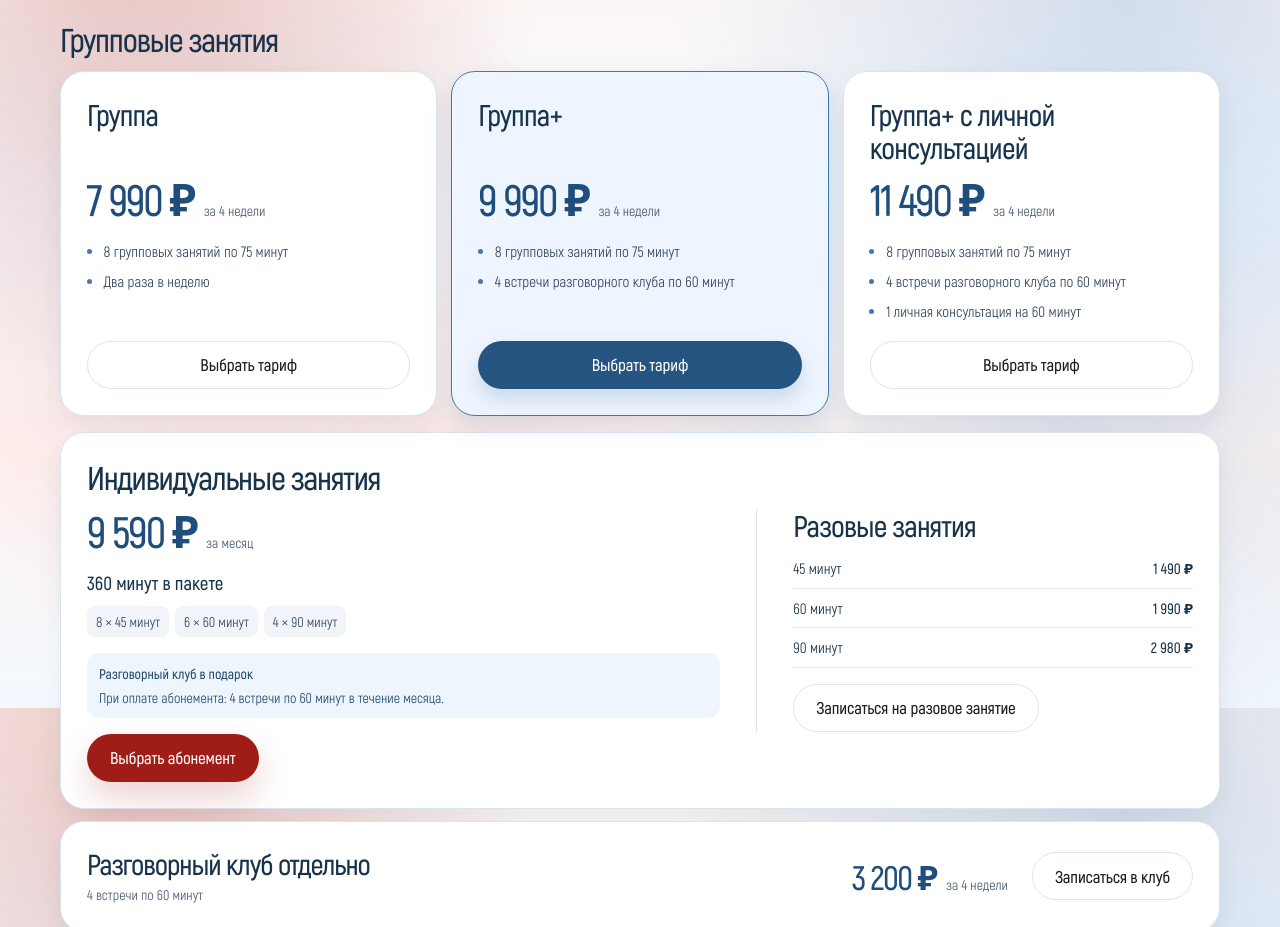
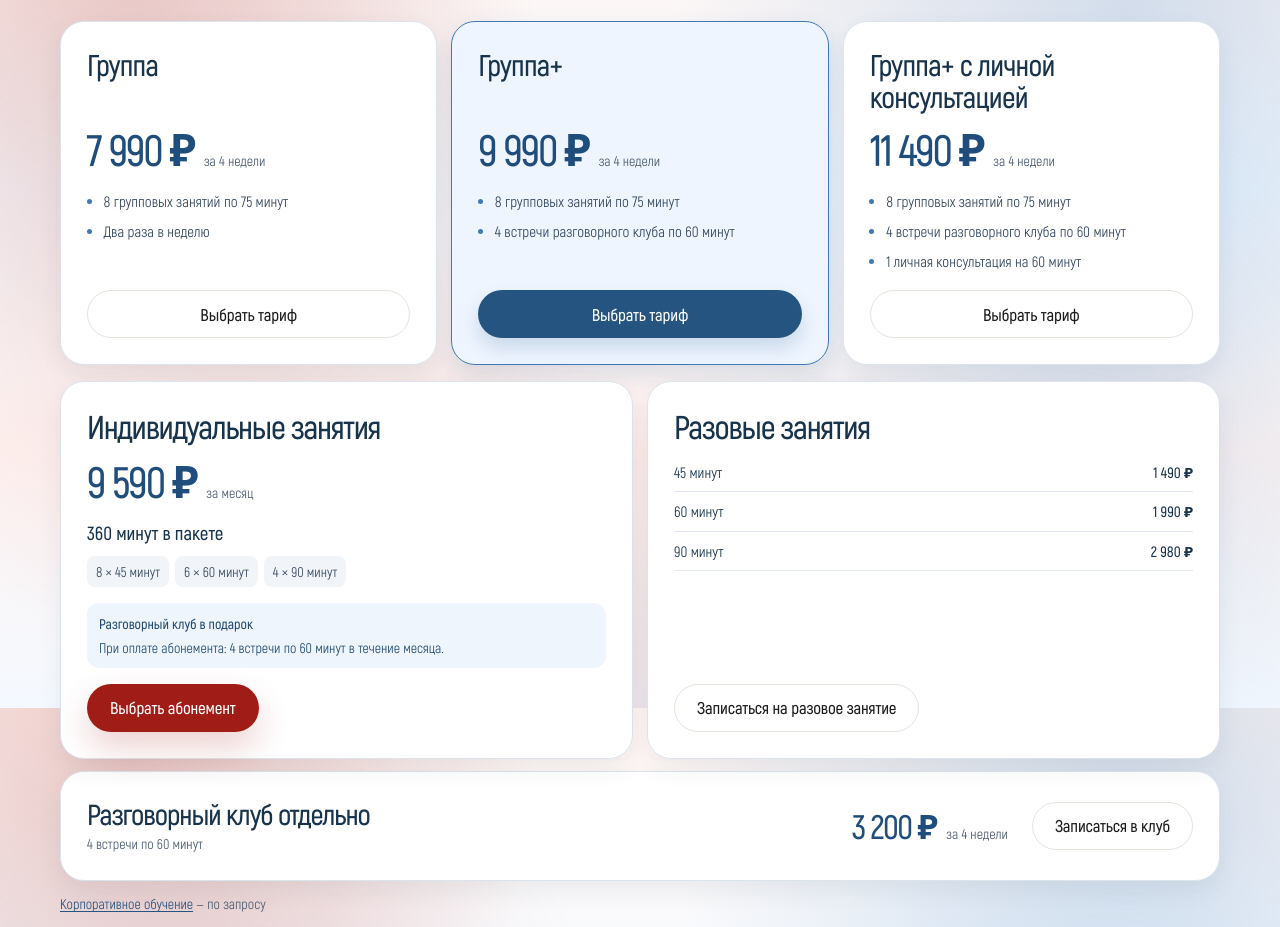
Before and after one commit to daniilkrivenya-ship-it/english-factory-site-demo, a plain HTML site: page index.html in a window 1280 px wide. Shown: the part 892-1819 px from the top of the page. Drawn offline with Linux system fonts and the light colour scheme.

Commit message:
Разделить индивидуальные тарифы на две карточки

```diff
--- a/assets/css/styles.css
+++ b/assets/css/styles.css
@@ -2902,10 +2902,6 @@ a.contact-card:hover { transform: translateY(-2px); border-color: rgba(160,28,23
   scroll-margin-top: 110px;
 }
 
-.pricing-group {
-  margin-top: 24px;
-}
-
 .pricing-section h3 {
   margin: 0;
   font-size: clamp(25px, 3vw, 33px);
@@ -2913,14 +2909,11 @@ a.contact-card:hover { transform: translateY(-2px); border-color: rgba(160,28,23
   letter-spacing: -.035em;
 }
 
-.pricing-group .pricing-subtitle {
-  margin-bottom: 14px;
-}
-
 .pricing-grid {
   display: grid;
   grid-template-columns: repeat(3, minmax(0, 1fr));
   gap: 14px;
+  margin-top: 24px;
 }
 
 .pricing-plan {
@@ -2945,14 +2938,12 @@ a.contact-card:hover { transform: translateY(-2px); border-color: rgba(160,28,23
   box-shadow: 0 10px 20px rgba(36, 84, 127, .18);
 }
 
-.pricing-plan h4 {
-  margin: 0;
+.pricing-grid h3 {
+  min-height: 2.16em;
   font-size: clamp(23px, 2.5vw, 30px);
   line-height: 1.08;
   letter-spacing: -.025em;
 }
-
-.pricing-grid h4 { min-height: 2.16em; }
 
 .pricing-cost {
   margin: 12px 0 0;
@@ -2997,8 +2988,8 @@ a.contact-card:hover { transform: translateY(-2px); border-color: rgba(160,28,23
 .pricing-individual {
   margin-top: 16px;
   display: grid;
-  grid-template-columns: minmax(0, 1.45fr) minmax(0, 1fr);
-  gap: clamp(18px, 3vw, 36px);
+  grid-template-columns: repeat(2, minmax(0, 1fr));
+  gap: 14px;
 }
 
 .pricing-package { margin: 14px 0 8px; }
@@ -3032,11 +3023,9 @@ a.contact-card:hover { transform: translateY(-2px); border-color: rgba(160,28,23
   font-size: 14px;
 }
 
-.pricing-single {
-  align-self: center;
-  min-width: 0;
-  padding-left: clamp(18px, 3vw, 36px);
-  border-left: 1px solid #dbe4ec;
+.pricing-individual .btn {
+  align-self: flex-start;
+  margin-top: auto;
 }
 
 .pricing-single dl { margin: 8px 0 16px; }
@@ -3083,8 +3072,7 @@ a.contact-card:hover { transform: translateY(-2px); border-color: rgba(160,28,23
   .pricing-section,
   .pricing-section #directions { scroll-margin-top: 88px; }
   .pricing-grid, .pricing-individual { grid-template-columns: minmax(0, 1fr); }
-  .pricing-grid h4 { min-height: 0; }
-  .pricing-single { padding: 16px 0 0; border-left: 0; border-top: 1px solid #dbe4ec; }
+  .pricing-grid h3 { min-height: 0; }
   .pricing-club { grid-template-columns: minmax(0, 1fr); }
   .pricing-individual .btn, .pricing-club .btn { width: 100%; }
 }
--- a/index.html
+++ b/index.html
@@ -6,7 +6,7 @@
 <meta content="width=device-width, initial-scale=1" name="viewport"/>
 <title>Фабрика Английского — онлайн-школа английского языка</title>
 <meta content="Онлайн-школа английского языка. Групповые и индивидуальные занятия, разговорный клуб и тест уровня." name="description"/>
-<link href="assets/css/styles.css?v=20261127-akrobat" rel="stylesheet"/><link href="assets/images/logo.png" rel="icon" type="image/png"/><meta content="assets/images/logo.png" property="og:image"/><meta content="Фабрика английского — английский под вашу реальную цель" property="og:title"/><meta content="Групповые и индивидуальные занятия английским онлайн, разговорный клуб и тест уровня." property="og:description"/><meta content="website" property="og:type"/></head>
+<link href="assets/css/styles.css?v=20261127-pricing-layout" rel="stylesheet"/><link href="assets/images/logo.png" rel="icon" type="image/png"/><meta content="assets/images/logo.png" property="og:image"/><meta content="Фабрика английского — английский под вашу реальную цель" property="og:title"/><meta content="Групповые и индивидуальные занятия английским онлайн, разговорный клуб и тест уровня." property="og:description"/><meta content="website" property="og:type"/></head>
 <body id="top">
 <div aria-hidden="true" class="gear-layer">
 <div class="side-gear gear-left-main" data-dir="1" data-speed="0.11"><svg aria-hidden="true" fill="none" viewbox="0 0 100 100" xmlns="http://www.w3.org/2000/svg">
@@ -71,11 +71,9 @@
 <div class="container" id="directions">
 <h2 id="pricing-title">Форматы и цены</h2>
 
-<div class="pricing-group">
-<h3 class="pricing-subtitle">Групповые занятия</h3>
 <div class="pricing-grid">
   <article class="pricing-plan">
-    <h4>Группа</h4>
+    <h3>Группа</h3>
     <p class="pricing-cost"><strong>7 990 ₽</strong> <span>за 4 недели</span></p>
     <ul class="pricing-features">
       <li>8 групповых занятий по 75 минут</li>
@@ -84,7 +82,7 @@
     <a class="btn btn-secondary" data-format="Группа" href="#contact" aria-label="Выбрать тариф Группа">Выбрать тариф</a>
   </article>
   <article class="pricing-plan pricing-plan-featured">
-    <h4>Группа+</h4>
+    <h3>Группа+</h3>
     <p class="pricing-cost"><strong>9 990 ₽</strong> <span>за 4 недели</span></p>
     <ul class="pricing-features">
       <li>8 групповых занятий по 75 минут</li>
@@ -93,7 +91,7 @@
     <a class="btn btn-primary" data-format="Группа+" href="#contact" aria-label="Выбрать тариф Группа+">Выбрать тариф</a>
   </article>
   <article class="pricing-plan">
-    <h4>Группа+ с личной консультацией</h4>
+    <h3>Группа+ с личной консультацией</h3>
     <p class="pricing-cost"><strong>11 490 ₽</strong> <span>за 4 недели</span></p>
     <ul class="pricing-features">
       <li>8 групповых занятий по 75 минут</li>
@@ -103,10 +101,9 @@
     <a class="btn btn-secondary" data-format="Группа+ с личной консультацией" href="#contact" aria-label="Выбрать тариф Группа+ с личной консультацией">Выбрать тариф</a>
   </article>
 </div>
-</div>
 
-<div class="pricing-plan pricing-individual">
-  <div class="pricing-subscription">
+<div class="pricing-individual">
+  <article class="pricing-plan">
     <h3>Индивидуальные занятия</h3>
     <p class="pricing-cost"><strong>9 590 ₽</strong> <span>за месяц</span></p>
     <p class="pricing-package"><strong>360 минут в пакете</strong></p>
@@ -117,16 +114,16 @@
     </ul>
     <p class="pricing-bonus"><strong>Разговорный клуб в подарок</strong><span>При оплате абонемента: 4 встречи по 60 минут в течение месяца.</span></p>
     <a class="btn btn-primary" data-format="Индивидуальные занятия — абонемент" href="#contact">Выбрать абонемент</a>
-  </div>
-  <div class="pricing-single">
-    <h4>Разовые занятия</h4>
+  </article>
+  <article class="pricing-plan pricing-single">
+    <h3>Разовые занятия</h3>
     <dl>
       <div><dt>45 минут</dt><dd>1 490 ₽</dd></div>
       <div><dt>60 минут</dt><dd>1 990 ₽</dd></div>
       <div><dt>90 минут</dt><dd>2 980 ₽</dd></div>
     </dl>
     <a class="btn btn-secondary" data-format="Разовое индивидуальное занятие" href="#contact">Записаться на разовое занятие</a>
-  </div>
+  </article>
 </div>
 
 <div class="pricing-plan pricing-club">
```
